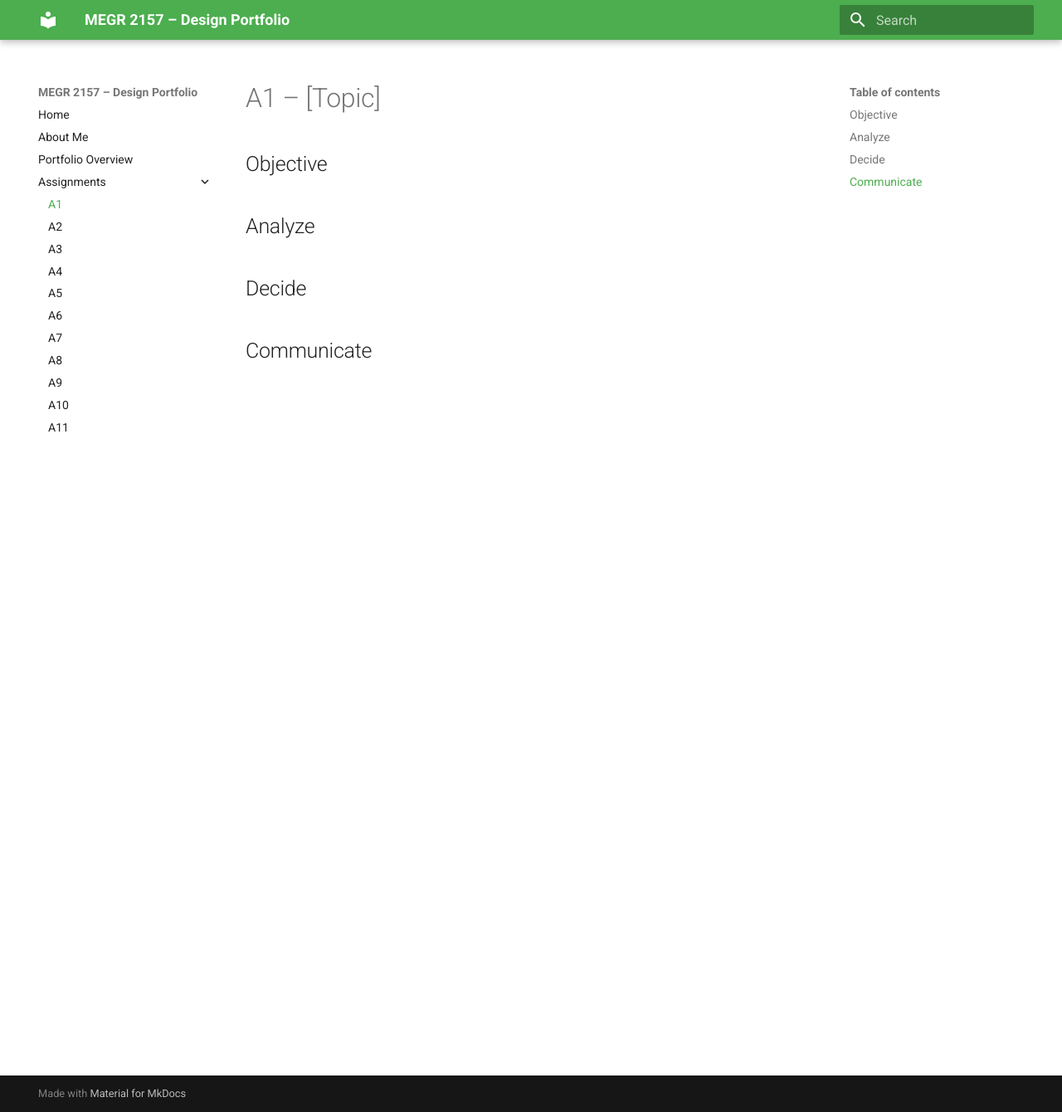
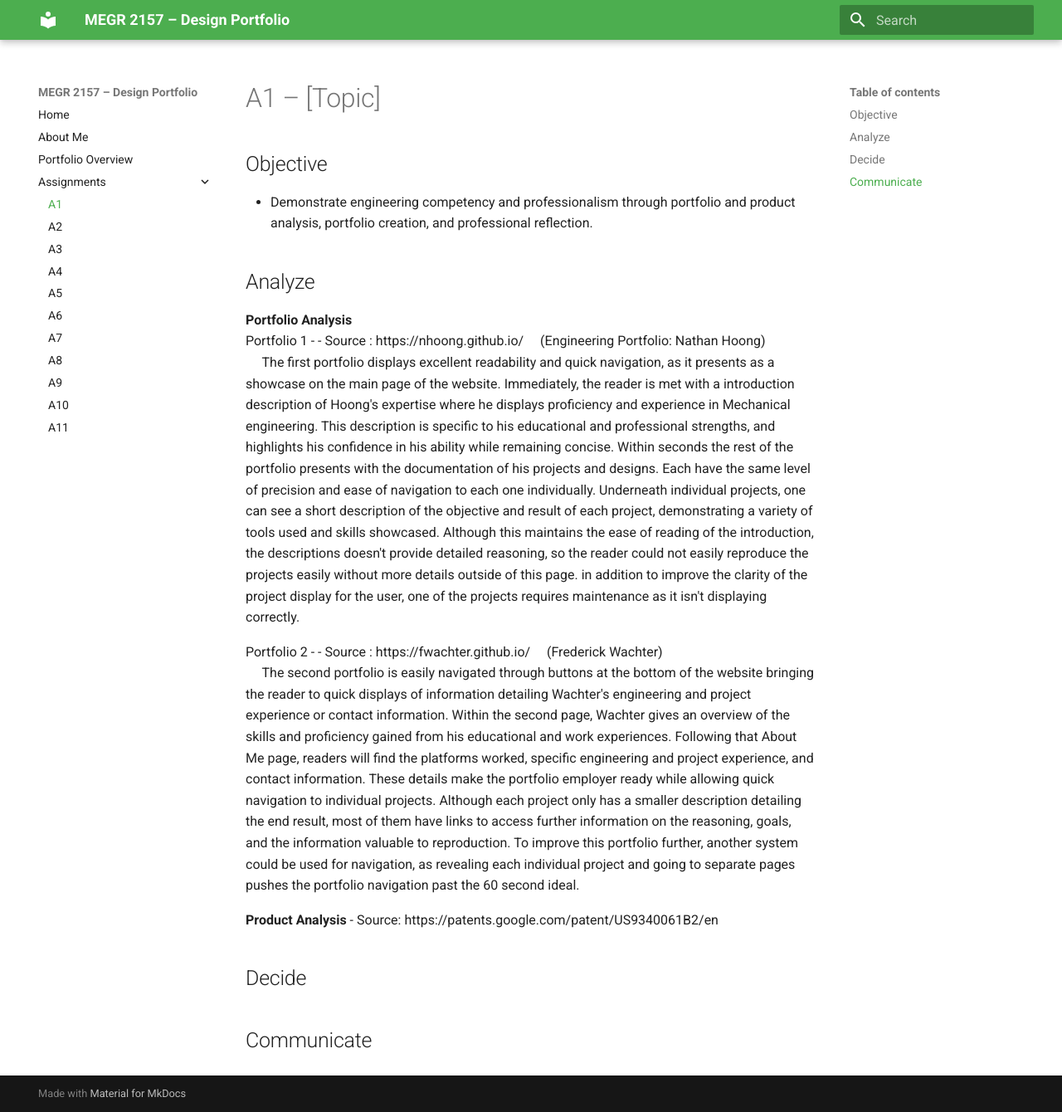
Before and after one commit to swils201/megr2156portfolio, an MkDocs documentation site: the page built from docs/assignments/A01/index.md, in a window 1280 px wide and 1340 px high. Shown: the whole window at 83% size. Built offline with MkDocs 1.6.1 and Material for MkDocs 9.7.7, drawn with Linux system fonts in a browser that asks for light colours.

Commit message:
Update index.md

```diff
--- a/docs/assignments/A01/index.md
+++ b/docs/assignments/A01/index.md
@@ -1,12 +1,22 @@
 # A1 – [Topic]
 
 ## Objective
-
+- Demonstrate engineering competency and professionalism through portfolio and product analysis, portfolio creation, and professional reflection.
 
 ## Analyze
+**Portfolio Analysis**
+Portfolio 1 -
+- Source : https://nhoong.github.io/ &nbsp;&nbsp;&nbsp; (Engineering Portfolio: Nathan Hoong)
+&nbsp;&nbsp;&nbsp;&nbsp; The first portfolio displays excellent readability and quick navigation, as it presents as a showcase on the main page of the website. Immediately, the reader is met with a introduction description of Hoong's expertise where he displays proficiency and experience in Mechanical engineering. This description is specific to his educational and professional strengths, and highlights his confidence in his ability while remaining concise. Within seconds the rest of the portfolio presents with the documentation of his projects and designs. Each have the same level of precision and ease of navigation to each one individually. Underneath individual projects, one can see a short description of the objective and result of each project, demonstrating a variety of tools used and skills showcased. Although this maintains the ease of reading of the introduction, the descriptions doesn't provide detailed reasoning, so the reader could not easily reproduce the projects easily without more details outside of this page. in addition to improve the clarity of the project display for the user, one of the projects requires maintenance as it isn't displaying correctly.
+
+Portfolio 2 -
+- Source : https://fwachter.github.io/ &nbsp;&nbsp;&nbsp; (Frederick Wachter)
+&nbsp;&nbsp;&nbsp;&nbsp; The second portfolio is easily navigated through buttons at the bottom of the website bringing the reader to quick displays of information detailing Wachter's engineering and project experience or contact information. Within the second page, Wachter gives an overview of the skills and proficiency gained from his educational and work experiences. Following that About Me page, readers will find the platforms worked, specific engineering and project experience, and contact information. These details make the portfolio employer ready while allowing quick navigation to individual projects. Although each project only has a smaller description detailing the end result, most of them have links to access further information on the reasoning, goals, and the information valuable to reproduction. To improve this portfolio further, another system could be used for navigation, as revealing each individual project and going to separate pages pushes the portfolio navigation past the 60 second ideal.
+
+**Product Analysis**
+- Source: https://patents.google.com/patent/US9340061B2/en
 
 
 ## Decide
 
-
 ## Communicate
```
